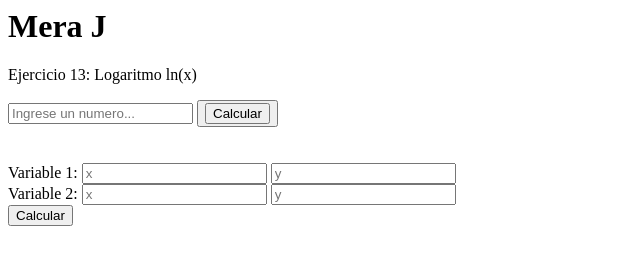
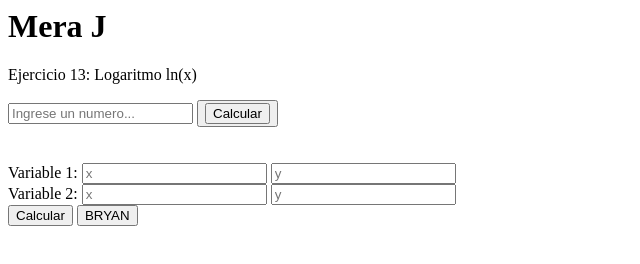
Before and after one commit to osvinfor/SISTEMAS_INTEGRACION, a plain HTML site: page index.html in a window 1280 px wide. Shown: the whole page, without its empty margins (0-640 px from the left). Drawn offline with Linux system fonts and the light colour scheme.

Commit message:
agregue un boton y un ejercicio de multiplicacion

```diff
--- a/index.html
+++ b/index.html
@@ -18,6 +18,8 @@
 		<input type="number" id="y2" placeholder="y">
 		<br>
 		<button onclick="dibujarYCalcularDistancia()">Calcular</button>
+		<button onclick="multiplicacion()">BRYAN</button>
+
 		<script src="js.js"></script>
 	</body>
 
--- a/js.js
+++ b/js.js
@@ -22,3 +22,14 @@ function calcularResiduo() {
     var residuo = dividendo % divisor;
     alert("El residuo de la división es: " + residuo);
 }
+
+function multiplicacion() {
+
+    var x1 = parseInt(document.getElementById("x1").value);
+    var y1 = parseInt(document.getElementById("y1").value);
+    var x2 = parseInt(document.getElementById("x2").value);
+    var y2 = parseInt(document.getElementById("y2").value);
+
+    r=x1*x2*y1*y2
+    alert("La multiplicacion es: "+ r);
+    }
```
